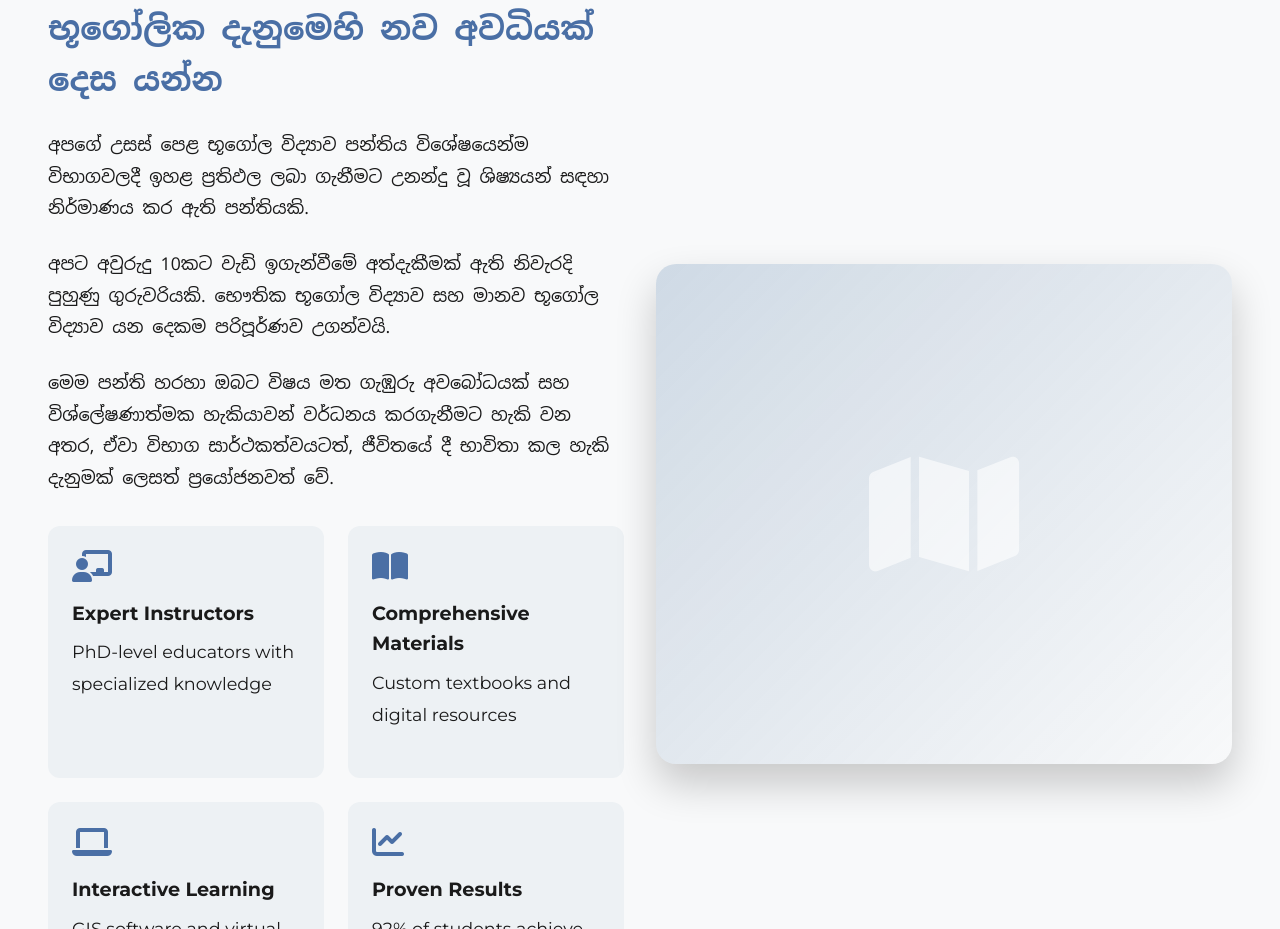
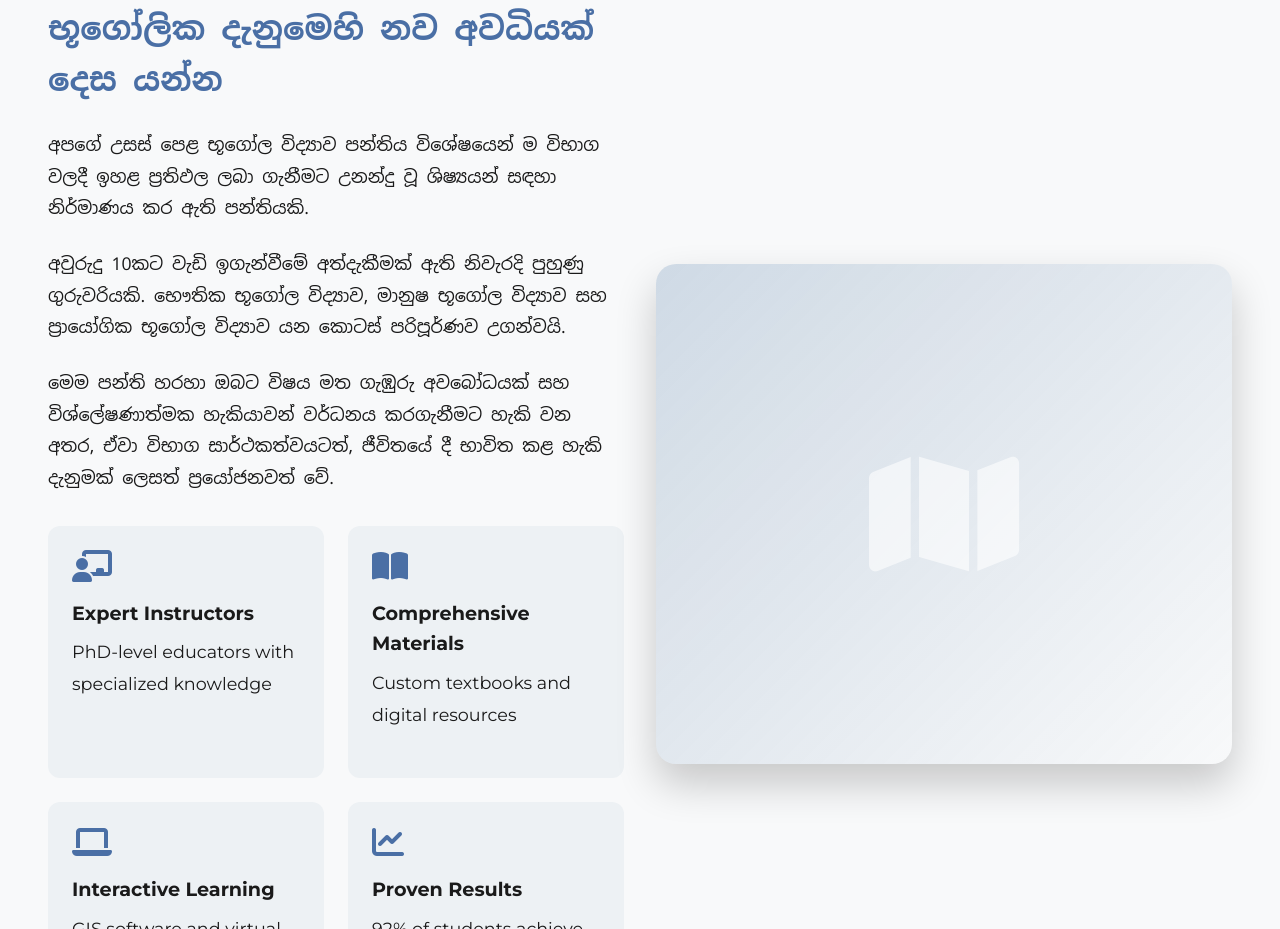
Before and after one commit to sahangeethma/geo, a plain HTML site: page index.html in a window 1280 px wide. Shown: the part 1473-2402 px from the top of the page. Drawn offline with nearby package versions, Linux system fonts and the light colour scheme; a web font is replaced by a local one.

Commit message:
init__test__v0.08

```diff
--- a/index.html
+++ b/index.html
@@ -75,9 +75,9 @@
                 <div class="about-content">
                     <div class="about-text">
                         <h3  class="noto-sans-sinhala-semibold">භූගෝලික දැනුමෙහි නව අවධියක් දෙස යන්න</h3>
-                        <p class="noto-sans-sinhala-regular">අපගේ උසස් පෙළ භූගෝල විද්‍යාව පන්තිය විශේෂයෙන්ම විභාගවලදී ඉහළ ප්‍රතිඵල ලබා ගැනීමට උනන්දු වූ ශිෂ්‍යයන් සඳහා නිර්මාණය කර ඇති පන්තියකි.</p>
-                        <p class="noto-sans-sinhala-regular">අපට අවුරුදු 10කට වැඩි ඉගැන්වීමේ අත්දැකීමක් ඇති නිවැරදි පුහුණු ගුරුවරියකි. භෞතික භූගෝල විද්‍යාව සහ මානව භූගෝල විද්‍යාව යන දෙකම පරිපූර්ණව උගන්වයි.</p>
-                        <p class="noto-sans-sinhala-regular">මෙම පන්ති හරහා ඔබට විෂය මත ගැඹුරු අවබෝධයක් සහ විශ්ලේෂණාත්මක හැකියාවන් වර්ධනය කරගැනීමට හැකි වන අතර, ඒවා විභාග සාර්ථකත්වයටත්, ජීවිතයේ දී භාවිතා කල හැකි දැනුමක් ලෙසත් ප්‍රයෝජනවත් වේ.</p>
+                        <p class="noto-sans-sinhala-regular">අපගේ උසස් පෙළ භූගෝල විද්‍යාව පන්තිය විශේෂයෙන් ම විභාග වලදී ඉහළ ප්‍රතිඵල ලබා ගැනීමට උනන්දු වූ ශිෂ්‍යයන් සඳහා නිර්මාණය කර ඇති පන්තියකි.</p>
+                        <p class="noto-sans-sinhala-regular">අවුරුදු 10කට වැඩි ඉගැන්වීමේ අත්දැකීමක් ඇති නිවැරදි පුහුණු ගුරුවරියකි. භෞතික භූගෝල විද්‍යාව, මානුෂ භූගෝල විද්‍යාව සහ ප්‍රායෝගික භූගෝල විද්‍යාව යන කොටස් පරිපූර්ණව උගන්වයි.</p>
+                        <p class="noto-sans-sinhala-regular">මෙම පන්ති හරහා ඔබට විෂය මත ගැඹුරු අවබෝධයක් සහ විශ්ලේෂණාත්මක හැකියාවන් වර්ධනය කරගැනීමට හැකි වන අතර, ඒවා විභාග සාර්ථකත්වයටත්, ජීවිතයේ දී භාවිත කළ හැකි දැනුමක් ලෙසත් ප්‍රයෝජනවත් වේ.</p>
 
                         <div class="about-features">
                             <div class="feature-card">
```
